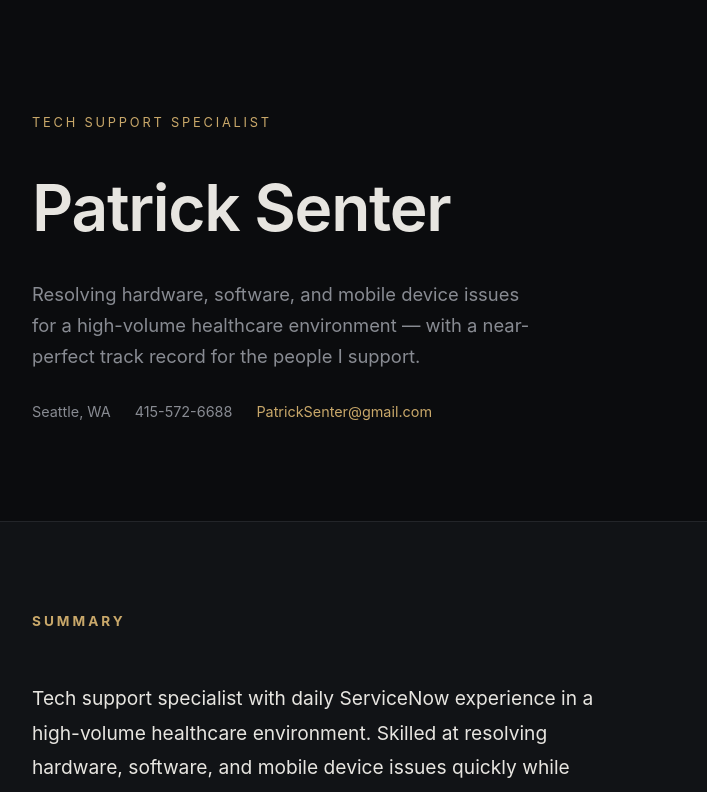
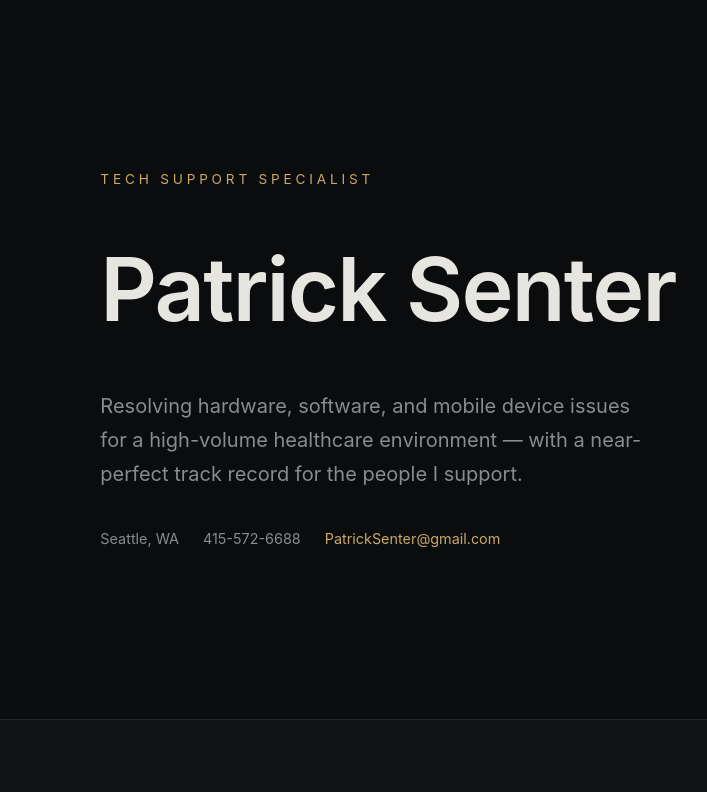
Before and after one commit to patricksenter/patricksenter.github.io, a React (Vite) app: page / in a window 1280 px wide. Shown: the top 792 px of the page, without its empty margins (252-959 px from the left). Built offline with nearby package versions, Linux system fonts and the light colour scheme.

Commit message:
Add larger hero, increased section spacing, and scroll fade-in animations

```diff
--- a/src/App.css
+++ b/src/App.css
@@ -14,7 +14,7 @@
 }
 
 .section {
-  padding: 5.5rem 0;
+  padding: 8rem 0;
   border-bottom: 1px solid var(--border);
 }
 
@@ -28,32 +28,36 @@
 
 /* Hero */
 .hero {
-  padding-top: 7rem;
+  min-height: 90vh;
+  display: flex;
+  align-items: center;
+  padding-top: 6rem;
   padding-bottom: 6rem;
   text-align: left;
 }
 
 .hero .eyebrow {
-  font-size: 0.8rem;
-  letter-spacing: 0.22em;
+  font-size: 0.85rem;
+  letter-spacing: 0.28em;
   text-transform: uppercase;
   color: var(--accent);
-  margin-bottom: 1.25rem;
+  margin-bottom: 1.5rem;
 }
 
 .hero h1 {
-  font-size: clamp(2.6rem, 7vw, 4rem);
+  font-size: clamp(3.2rem, 9vw, 5.5rem);
   font-weight: 600;
   letter-spacing: -0.02em;
-  margin-bottom: 1rem;
+  margin-bottom: 1.5rem;
   color: var(--text);
 }
 
 .hero .role {
-  font-size: 1.15rem;
+  font-size: 1.25rem;
   color: var(--muted);
-  margin-bottom: 1.75rem;
-  max-width: 32rem;
+  margin-bottom: 2.25rem;
+  max-width: 34rem;
+  line-height: 1.7;
 }
 
 .hero .contact {
@@ -221,6 +225,18 @@
   font-size: 0.85rem;
 }
 
+/* Fade-in on scroll */
+.fade-in {
+  opacity: 0;
+  transform: translateY(28px);
+  transition: opacity 0.8s ease, transform 0.8s ease;
+}
+
+.fade-in.visible {
+  opacity: 1;
+  transform: translateY(0);
+}
+
 @media (max-width: 640px) {
   .section {
     padding: 3.5rem 0;
--- a/src/App.jsx
+++ b/src/App.jsx
@@ -1,10 +1,11 @@
 import './App.css'
+import FadeIn from './FadeIn'
 
 function App() {
   return (
     <>
       <section className="section hero">
-        <div className="container">
+        <FadeIn className="container">
           <div className="eyebrow">Tech Support Specialist</div>
           <h1>Patrick Senter</h1>
           <p className="role">
@@ -17,11 +18,11 @@ function App() {
             <span>415-572-6688</span>
             <a href="mailto:PatrickSenter@gmail.com">PatrickSenter@gmail.com</a>
           </div>
-        </div>
+        </FadeIn>
       </section>
 
       <section className="section section--alt summary">
-        <div className="container">
+        <FadeIn className="container">
           <h2>Summary</h2>
           <p>
             Tech support specialist with daily ServiceNow experience in a
@@ -45,11 +46,11 @@ function App() {
               <span className="label">Ticket backlog reduction</span>
             </div>
           </div>
-        </div>
+        </FadeIn>
       </section>
 
       <section className="section">
-        <div className="container">
+        <FadeIn className="container">
           <h2>Skills</h2>
           <div className="skill-groups">
             <div className="skill-group">
@@ -99,11 +100,11 @@ function App() {
               </ul>
             </div>
           </div>
-        </div>
+        </FadeIn>
       </section>
 
       <section className="section section--alt">
-        <div className="container">
+        <FadeIn className="container">
           <h2>Experience</h2>
 
           <div className="job">
@@ -177,11 +178,11 @@ function App() {
               </li>
             </ul>
           </div>
-        </div>
+        </FadeIn>
       </section>
 
       <section className="section">
-        <div className="container">
+        <FadeIn className="container">
           <h2>Education</h2>
           <div className="education-list">
             <div className="education-item">
@@ -193,7 +194,7 @@ function App() {
               <div className="school-detail">Business Management with a Minor in Information Systems</div>
             </div>
           </div>
-        </div>
+        </FadeIn>
       </section>
 
       <footer className="footer">&copy; {new Date().getFullYear()} Patrick Senter</footer>
--- /dev/null
+++ b/src/FadeIn.jsx
@@ -0,0 +1,32 @@
+import { useEffect, useRef, useState } from 'react'
+
+function FadeIn({ as: Tag = 'div', className = '', children, ...rest }) {
+  const ref = useRef(null)
+  const [visible, setVisible] = useState(false)
+
+  useEffect(() => {
+    const el = ref.current
+    if (!el) return
+
+    const observer = new IntersectionObserver(
+      ([entry]) => {
+        if (entry.isIntersecting) {
+          setVisible(true)
+          observer.disconnect()
+        }
+      },
+      { threshold: 0.15 }
+    )
+
+    observer.observe(el)
+    return () => observer.disconnect()
+  }, [])
+
+  return (
+    <Tag ref={ref} className={`fade-in ${visible ? 'visible' : ''} ${className}`} {...rest}>
+      {children}
+    </Tag>
+  )
+}
+
+export default FadeIn
```
